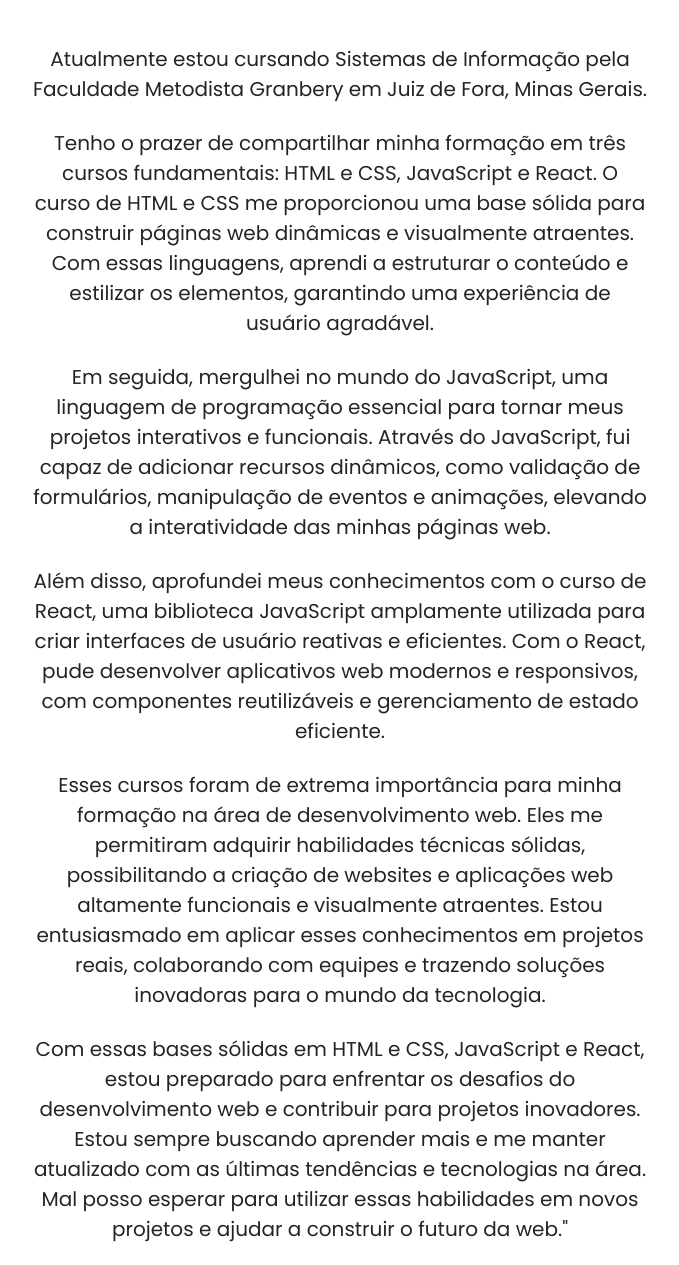
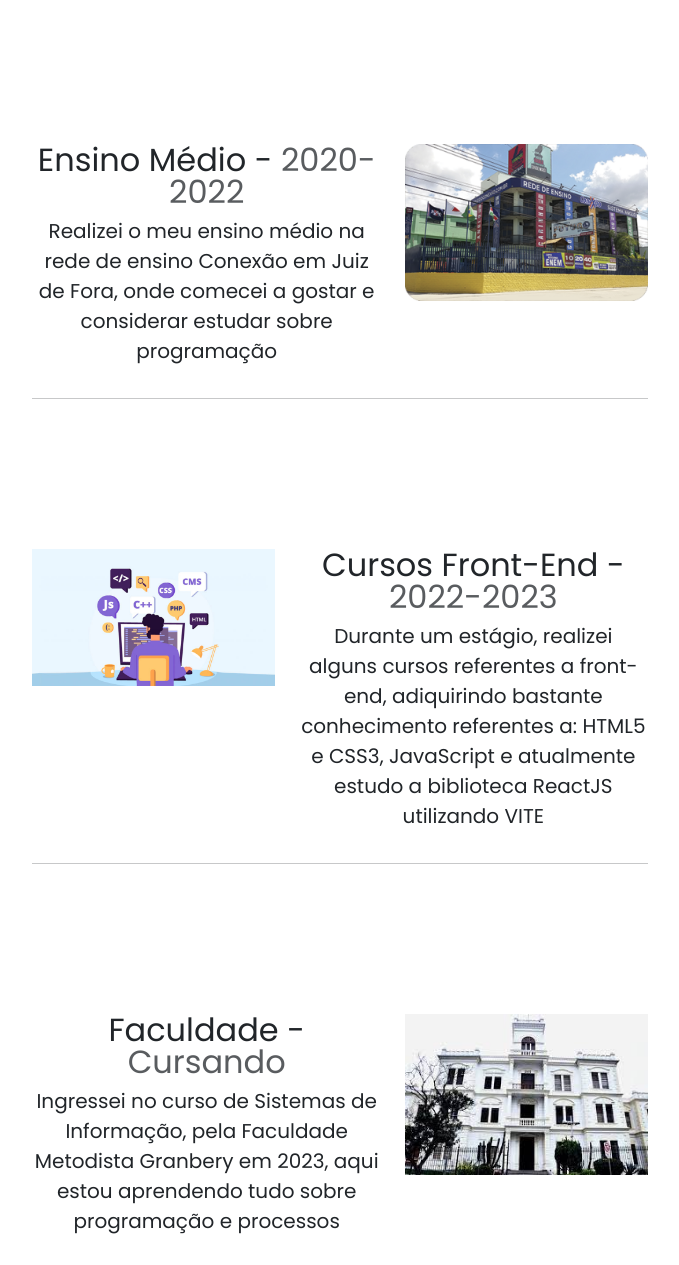
Before and after one commit to Augusto-Brando/newportifolio, a plain HTML site: page formacao.html in a window 1280 px wide. Shown: the part 260-1525 px from the top of the page, without its empty margins (300-979 px from the left). Drawn offline with nearby package versions, Linux system fonts and the light colour scheme; grey boxes are pictures that could not be loaded.

Commit message:
ajuste na aba de formação

```diff
--- a/css/styles.css
+++ b/css/styles.css
@@ -66,3 +66,7 @@ section.menu {
     cursor: pointer;
 
 }
+
+.card-formacao {
+    margin-top: 150px
+}
--- a/formacao.html
+++ b/formacao.html
@@ -30,8 +30,7 @@
                 <div class="collapse navbar-collapse" id="navbarText">
                     <ul class="navbar-nav me-auto mb-2 mb-lg-0">
                         <li class="nav-item">
-                            <a style="font-size: 20px;" class="nav-link" aria-current="page"
-                                href="index.html">Home</a>
+                            <a style="font-size: 20px;" class="nav-link" aria-current="page" href="index.html">Home</a>
                         </li>
                         <li class="nav-item">
                             <a style="font-size: 20px;" class="nav-link" href="about.html">Sobre</a>
@@ -60,54 +59,64 @@
             <h1 class="display-4 fw-bold text-body-emphasis">Minha formação</h1>
             <div class="underline"></div>
             <div class="col-lg-6 mx-auto">
-                <p class="lead mb-4">Atualmente estou cursando Sistemas de Informação pela Faculdade Metodista Granbery
-                    em Juiz de Fora, Minas Gerais.
-                </p>
-                <p class="lead mb-4">
-                    Tenho o prazer de compartilhar minha formação em três cursos fundamentais: HTML e CSS, JavaScript e
-                    React. O curso de HTML e CSS me proporcionou uma base sólida para construir páginas web dinâmicas e
-                    visualmente atraentes. Com essas linguagens, aprendi a estruturar o conteúdo e estilizar os
-                    elementos, garantindo uma experiência de usuário agradável.
-                </p>
-
-                <p class="lead mb-4">
-                    Em seguida, mergulhei no mundo do JavaScript, uma linguagem de programação essencial para tornar
-                    meus projetos interativos e funcionais. Através do JavaScript, fui capaz de adicionar recursos
-                    dinâmicos, como validação de formulários, manipulação de eventos e animações, elevando a
-                    interatividade das minhas páginas web.
-                </p>
-
-                <p class="lead mb-4">
-                    Além disso, aprofundei meus conhecimentos com o curso de React, uma biblioteca JavaScript amplamente
-                    utilizada para criar interfaces de usuário reativas e eficientes. Com o React, pude desenvolver
-                    aplicativos web modernos e responsivos, com componentes reutilizáveis e gerenciamento de estado
-                    eficiente.
-                </p>
-
-                <p class="lead mb-4">
-                    Esses cursos foram de extrema importância para minha formação na área de desenvolvimento web. Eles
-                    me permitiram adquirir habilidades técnicas sólidas, possibilitando a criação de websites e
-                    aplicações web altamente funcionais e visualmente atraentes. Estou entusiasmado em aplicar esses
-                    conhecimentos em projetos reais, colaborando com equipes e trazendo soluções inovadoras para o mundo
-                    da tecnologia.
-                </p>
-
-                <p class="lead mb-4">
-                    Com essas bases sólidas em HTML e CSS, JavaScript e React, estou preparado para enfrentar os
-                    desafios do desenvolvimento web e contribuir para projetos inovadores. Estou sempre buscando
-                    aprender mais e me manter atualizado com as últimas tendências e tecnologias na área. Mal posso
-                    esperar para utilizar essas habilidades em novos projetos e ajudar a construir o futuro da web."
-                </p>
-
-                <div class="" style="justify-content: center;">
-                    <div class="col">
-                        <div class="card shadow-sm bg-dark">
-                            <video controls>
-                                <source src="image/nyvideo.mp4" type="video/mp4">
-                            </video>
-                        </div>
+                <div class="card-formacao row featurette">
+                    <div class="col-md-7">
+                        <h2 class="featurette-heading fw-normal lh-1">Ensino Médio - <span
+                                class="text-body-secondary">2020-2022</span></h2>
+                        <p class="lead">Realizei o meu ensino médio na rede de ensino Conexão em Juiz de Fora, onde
+                            comecei a gostar e considerar estudar sobre programação</p>
+                    </div>
+                    <div class="col-md-5">
+                        <img src="image/nova-era-rede-ensino-conexao.png"
+                            class="bd-placeholder-img bd-placeholder-img-lg featurette-image img-fluid mx-auto"
+                            width="500" height="500" xmlns="http://www.w3.org/2000/svg" role="img"
+                            aria-label="Placeholder: 500x500" preserveAspectRatio="xMidYMid slice" focusable="false">
+                        <title>Placeholder</title>
+                        <rect width="100%" height="100%" fill="var(--bs-secondary-bg)"></rect><text x="" y=""
+                            fill="var(--bs-secondary-color)" dy=".3em"></text>
+                        </img>
                     </div>
                 </div>
+                <hr class="featurette-divider">
+                <div class="card-formacao row featurette">
+                    <div class="col-md-7 order-md-2">
+                        <h2 class="featurette-heading fw-normal lh-1">Cursos Front-End - <span
+                                class="text-body-secondary">2022-2023</span></h2>
+                        <p class="lead">Durante um estágio, realizei alguns cursos referentes a front-end, adiquirindo
+                            bastante conhecimento referentes a: HTML5 e CSS3, JavaScript e atualmente estudo a
+                            biblioteca ReactJS utilizando VITE</p>
+                    </div>
+                    <div class="col-md-5">
+                        <img src="image/curso-de-programacao-img_header.jpg"
+                            class="bd-placeholder-img bd-placeholder-img-lg featurette-image img-fluid mx-auto"
+                            width="500" height="500" xmlns="http://www.w3.org/2000/svg" role="img"
+                            aria-label="Placeholder: 500x500" preserveAspectRatio="xMidYMid slice" focusable="false">
+                        <title>Placeholder</title>
+                        <rect width="100%" height="100%" fill="var(--bs-secondary-bg)"></rect><text x="" y=""
+                            fill="var(--bs-secondary-color)" dy=".3em"></text>
+                        </img>
+                    </div>
+                </div>
+                <hr class="featurette-divider">
+                <div class="card-formacao row featurette">
+                    <div class="col-md-7">
+                        <h2 class="featurette-heading fw-normal lh-1">Faculdade - <span
+                                class="text-body-secondary">Cursando</span></h2>
+                        <p class="lead">Ingressei no curso de Sistemas de Informação, pela Faculdade Metodista Granbery
+                            em 2023, aqui estou aprendendo tudo sobre programação e processos</p>
+                    </div>
+                    <div class="col-md-5">
+                        <img src="image/download.jpg"
+                            class="bd-placeholder-img bd-placeholder-img-lg featurette-image img-fluid mx-auto"
+                            width="500" height="500" xmlns="http://www.w3.org/2000/svg" role="img"
+                            aria-label="Placeholder: 500x500" preserveAspectRatio="xMidYMid slice" focusable="false">
+                        <title>Placeholder</title>
+                        <rect width="100%" height="100%" fill="var(--bs-secondary-bg)"></rect><text x="" y=""
+                            fill="var(--bs-secondary-color)" dy=".3em"></text>
+                        </img>
+                    </div>
+                </div>
+                <hr class="featurette-divider">
             </div>
         </div>
     </section>
@@ -117,14 +126,15 @@
             <footer class="py-2">
                 <ul class="nav justify-content-center border-bottom pb-2 mb-4">
                     <!-- Instagram -->
-                    <a class="btn btn-outline-dark btn-floating m-1" href="https://www.instagram.com/brandoaugusto_/" target="_blank" role="button"><i
-                            class="fab fa-instagram"></i></a>
+                    <a class="btn btn-outline-dark btn-floating m-1" href="https://www.instagram.com/brandoaugusto_/"
+                        target="_blank" role="button"><i class="fab fa-instagram"></i></a>
                     <!-- Linkedin -->
-                    <a class="btn btn-outline-dark btn-floating m-1" href="https://www.linkedin.com/in/augusto-brando-81b37326b/" target="_blank" role="button"><i
+                    <a class="btn btn-outline-dark btn-floating m-1"
+                        href="https://www.linkedin.com/in/augusto-brando-81b37326b/" target="_blank" role="button"><i
                             class="fab fa-linkedin-in"></i></a>
                     <!-- Github -->
-                    <a class="btn btn-outline-dark btn-floating m-1" href="https://github.com/Augusto-Brando" target="_blank" role="button"><i
-                            class="fab fa-github"></i></a>
+                    <a class="btn btn-outline-dark btn-floating m-1" href="https://github.com/Augusto-Brando"
+                        target="_blank" role="button"><i class="fab fa-github"></i></a>
                 </ul>
                 <p class="text-center text-dark">© 2023: Augusto Brando Almeida</p>
             </footer>
```
Also changed, not shown: image/curso-de-programacao-img_header.jpg (added), image/download.jpg (added), image/nova-era-rede-ensino-conexao.png (added).
